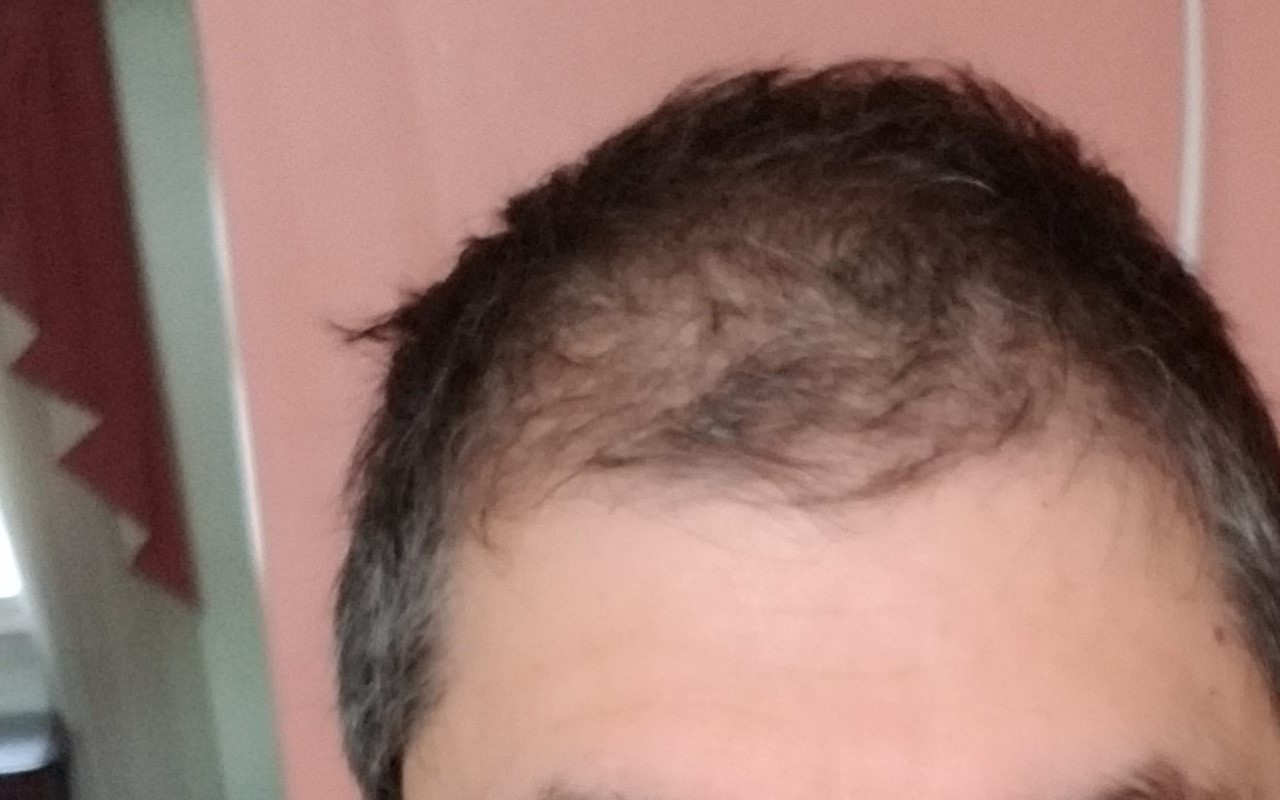
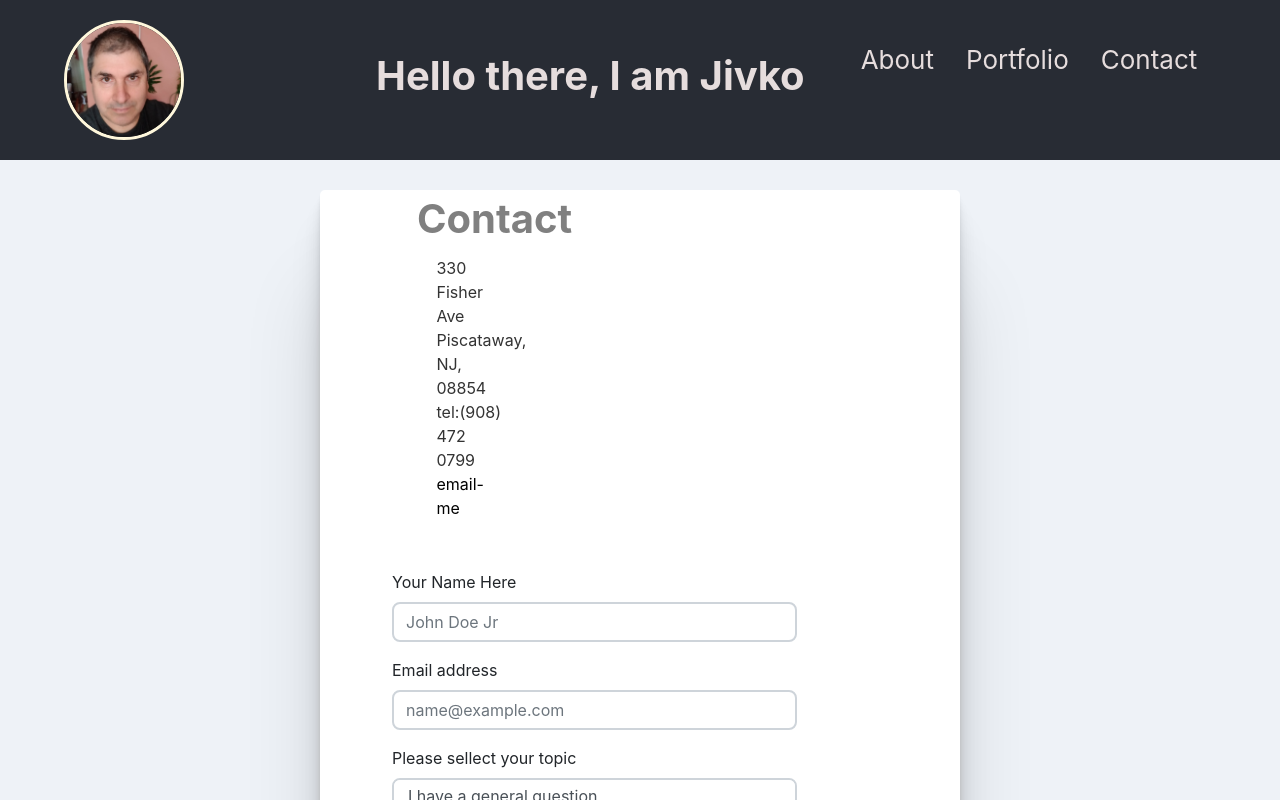
Before and after one commit to zhim57/react-portfolio, a React (Create React App) app: page /#/contact in a window 1280 px wide. Shown: the top 800 px of the page. Built offline with nearby package versions, Linux system fonts and the light colour scheme.

Commit message:
fixed image paths

```diff
--- a/src/cardinfos.js
+++ b/src/cardinfos.js
@@ -6,7 +6,7 @@ const cardinfos =[
         title: "Safe Trails",
         linkPro: "https://zhim57.github.io/safe-trails/",
         linkDep: "https://github.com/zhim57/safe-trails",
-        pic:"assets/images/Capture2i.JPG",
+        pic:"/react-portfolio/assets/images/Capture2i.JPG",
         linkProText: "link to project 1",
         description: "This is our first projects. We are group of four Rutgers Bootcamp Students. our Idea was to bring and easy to use app where prople can see the weather forecast for the next five days , for a given city. then to use the integrated API and find bike trails or hiking trails in a given radius of that city.",
 
@@ -16,7 +16,7 @@ const cardinfos =[
         title: "Daily Work Planner",
         linkPro: "https://zhim57.github.io/daily-planner",
         linkDep: "https://github.com/zhim57/daily-planner",
-        pic:"assets/images/planner1i.jpg",
+        pic:"/react-portfolio/assets/images/planner1i.jpg",
         linkProText: "Link to the Daily Planner App",
         description: 'the daily planner is a simple app, where the client can save a "to do" list for each hour of  a working day. The current date is shown on the top by the moment.js function, the text fields change their color during the day according to the time on the machine. The passed items are with a grey background, the current items are with a red background, and the future fields are green in color. The saving and retrieval of information is done in the local storrage.',
     },
@@ -26,7 +26,7 @@ const cardinfos =[
         title: "Weather Dashboard",
         linkPro: "https://zhim57.github.io/weather-dashboard",
         linkDep: "https://github.com/zhim57/weather-dashboard",
-        pic:"assets/images/weather_dashboardi.jpg",
+        pic:"/react-portfolio/assets/images/weather_dashboardi.jpg",
         linkProText: "link to The Weather dashboard",
         description: "The weather dashboard is a simple app which integrates the openweather API. the APi can return the current day weather forecast for the given city. Together with that it also returns the longitude and latitude of the city. Another api request can be made using the geo coordinates, and the available responses are for several days, a month etc. This gives a lot of flexibility for the second or thisrd APLI requests. In my case I set it for a five day weather forecast. This feature gives the API posibility to be used in other applications too , for easy conversion of city name to longitude and lattitude coordinates of that sity . We used that in our project 'safe-trails.'"
     },
@@ -35,7 +35,7 @@ const cardinfos =[
         title: "Eat Da Burger!",
         linkPro: "https://github.com/zhim57/Eat-Da-Burger",
         linkDep: "https://afternoon-wildwood-19991.herokuapp.com/",
-        pic:"assets/images/Fig1i.JPG",
+        pic:"/react-portfolio/assets/images/Fig1i.JPG",
         linkProText: "Link to the github repository",
         description: "This is a simple app which integrates simple MySQL database with express handlebars. I tried to solve the problem of enjoying a good burger which most often is conflicting with the healthy way of food combining, ayurvedic food and dosha types etc. At the end decided that it should be a personal choice and let the customers decide what to be the available ingredients and prices. Which luckily coincides with the American spirit of Freedom and independence. Since the 21st century bears the promise of intergalactic travel and possible alien visitors I decided to become a pioneer in the field and introduced the new non-human line of tasty burgers for these future visitors. Which should help my nutritional enterprise corner the market niche of feeding the aliens."
     },
@@ -45,7 +45,7 @@ const cardinfos =[
         title: "Stellar Sonic",
         linkPro: "https://github.com/AndreG303/Stellar-Sonic",
         linkDep: "https://dry-shelf-60979.herokuapp.com/",
-        pic:"assets/images/ss-shoutbox-screenshoti.jpg",
+        pic:"/react-portfolio/assets/images/ss-shoutbox-screenshoti.jpg",
         linkProText: "Link to the github repository",
         description: "I am happy to be a part of this amazing team of four full stack web developers in the making! We decided to create an app for music lovers where they can go and meet similar minded people, listen to music communicate with each other exchange opinions and recommendations on the playlists. One of the main features is visualization of the genres in a user’s playlist by a D3rendering of a 'bubble chart' Shazam song search, YouTube play , profile pictures, chat box are some of the great features of our app. Welcome to the Universe of music, strap yourselves for the intergalactic musical experience of a new dimension!"
     },
@@ -55,7 +55,7 @@ const cardinfos =[
         title: "node.js team-viewer",
         linkPro: "https://github.com/zhim57/team-viewer",
         linkDep: "https://youtu.be/weHof_czSDo",
-        pic:"assets/images/TEAM-VIEWER1i.JPG",
+        pic:"/react-portfolio/assets/images/TEAM-VIEWER1i.JPG",
         linkProText: "Link to the github repository",
         description: "This is an aplication for work with three mysql data tables in order to provide easy access to different operations. Viewing employees , roles and departments ,editting them (ADD, Update,Delete), getting a department utilized budget etc. It is suitable for any organisation as a tool to comprehend and undertand the structure and see actual departments , roles and employees."
     }
--- a/src/components/Avatar.js
+++ b/src/components/Avatar.js
@@ -1,4 +1,5 @@
 import React from 'react';
+import './card.css';
 
 
 function Avatar (props) {
--- a/src/components/Navbar.js
+++ b/src/components/Navbar.js
@@ -1,8 +1,9 @@
 import React from 'react';
 import Avatar from'./Avatar';
-import Contacts from './Contacts';
+// import Contacts from './Contacts';
 import { Link } from 'react-router-dom';
-import '../pages/style.css'
+import './card.css'
+
 
 function Navbar () {
 
@@ -10,7 +11,7 @@ function Navbar () {
    return (
       <div className="fixed-top App " >
       <header className="light navbar-bottom">
-      <Avatar   img="assets/images/jivko4a.jpg" >
+      <Avatar   img="/react-portfolio/assets/images/jivko4a.jpg" >
       </Avatar>
 
        <h1>Hello there, I am Jivko</h1>
--- a/src/components/card.css
+++ b/src/components/card.css
@@ -172,3 +172,259 @@ footer{
     background: radial-gradient(#fdf5df, #252525);
     background-repeat: no-repeat;
   }
+  .circle-img {
+    width: 120px;
+    height: 120px;
+    border-radius: 50%;
+    border-style: solid;
+    border-width: medium;
+    border-color: cornsilk;
+    margin-right: 15%;
+    margin-left :5%;
+  }
+  .contacts {
+    margin-left: 15%;
+    margin-right: 5%;
+    color: white;
+    font-size: 1rem;
+    padding: 5px;
+  }
+/* body{
+    background: blue;
+} */
+.navbar1{
+    margin-left: 30px;
+    margin-right: 30px;
+    font-size: 20px;
+    color:white;
+    display:inline-flex;
+    float:right;
+}
+.nav1{
+
+    float: right;
+    font-size: 20px;
+    float:right;
+    color:rgb(205, 226, 14);
+
+}
+.fullName{
+
+    float: right;
+    font-weight: bold;
+    float:right;
+    color:white
+
+}
+/* .card-img-overlay{
+color:white;
+} */
+
+.card{
+    margin: 20px;
+    width: 400px;
+    height: 500px;
+    color: teal;
+
+
+}
+/* .card-text{
+    color: teal;
+}
+.card-title{
+    text-align: center;
+font-size: 30px;
+font-weight: bold;
+    color:white;
+    background: local;
+
+
+}*/
+
+.contacts{
+/* padding:25px;
+margin:25px; */
+color:gray;
+font-size: 20px;
+list-style-type: none;
+
+
+}
+
+.links-nav
+ {
+  background-color: #282c34;
+  min-height: 10vh;
+  display: flex;
+  flex-direction: left;
+  align-items: center;
+  font-size: calc(10px + 2vmin);
+  color: rgb(230, 221, 221);
+  list-style-type: none;
+  /* background: radial-gradient(#fdf5df, #252525);
+  background-repeat: no-repeat; */
+}
+.contacts-btn{
+    color:black;
+}
+.card-image-ja{
+    width:100%;
+
+}
+
+#h1{
+    float:left;
+    font-size: 46px;
+    color: black;
+    padding: 30px;
+}
+.box1{
+    float:right;
+    width: 50%;
+    padding: 30px;
+    margin: 10px;
+    margin-top: 130px;
+    border: gray 1px;
+    background: gray;
+}
+footer{
+    clear: both;
+    padding: 30px;
+    color:white;
+    background: #333;
+    text-align: center;
+}
+.box {
+    box-shadow: 0 2.8px 2.2px rgba(0, 0, 0, 0.034), 0 6.7px 5.3px rgba(0, 0, 0, 0.048), 0 12.5px 10px rgba(0, 0, 0, 0.06), 0 22.3px 17.9px rgba(0, 0, 0, 0.072), 0 41.8px 33.4px rgba(0, 0, 0, 0.086), 0 100px 80px rgba(0, 0, 0, 0.12);
+    min-height: 200px;
+    width: 50vw;
+    margin: 100px auto;
+    background: white;
+    border-radius: 5px;
+  }
+  .contactJ li{
+      color: #333;
+      font-size: medium;
+
+  }
+
+  body {
+    background: #EEF2F7;
+  }
+  .imgJ{
+      padding: 0;
+      width:160px;
+      margin:10px;
+      float: left;
+
+
+
+
+  }
+  .niceText{
+      text-align: justify;
+      max-height: 950px;
+      padding : 30px;
+
+
+
+        font-size: calc( 10px + (22 - 12) * ((100vw - 300px) / (1600 - 300)));
+
+  }
+  .card{
+    margin: 20px;
+    width: 400px;
+    height: 500px;
+    color: teal;
+
+
+}
+.first-row{
+    margin-top: 200px;
+}
+.card2{
+    margin: 20px !important;
+    box-shadow: 0 2.8px 2.2px rgba(0, 0, 0, 0.034), 0 6.7px 5.3px rgba(0, 0, 0, 0.048), 0 12.5px 10px rgba(0, 0, 0, 0.06), 0 22.3px 17.9px rgba(0, 0, 0, 0.072), 0 41.8px 33.4px rgba(0, 0, 0, 0.086), 0 100px 80px rgba(0, 0, 0, 0.12) !important;
+}
+.card2 .card-image :hover{
+
+    opacity:50%;
+}
+.github{
+    background: black;
+    color:gray;
+}
+.pdf{
+    background:red;
+    color:white;
+}
+.App {
+    text-align: center;
+  }
+
+  .App-logo {
+    height: 40vmin;
+    pointer-events: none;
+  }
+
+  @media (prefers-reduced-motion: no-preference) {
+    .App-logo {
+      animation: App-logo-spin infinite 20s linear;
+    }
+  }
+
+  .light
+   {
+    background-color: #282c34;
+    min-height: 20vh;
+    display: flex;
+    flex-direction: left;
+    align-items: center;
+    font-size: calc(10px + 2vmin);
+    color: rgb(230, 221, 221);
+    /* background: radial-gradient(#fdf5df, #252525);
+    background-repeat: no-repeat; */
+  }
+
+  .App-link {
+    color: #61dafb;
+  }
+
+  @keyframes App-logo-spin {
+    from {
+      transform: rotate(0deg);
+    }
+    to {
+      transform: rotate(360deg);
+    }
+  }
+  .circle-img {
+    width: 120px;
+    height: 120px;
+    border-radius: 50%;
+    border-style: solid;
+    border-width: medium;
+    border-color: cornsilk;
+    margin-right: 15%;
+    margin-left :5%;
+  }
+  .contacts {
+    margin-left: 15%;
+    margin-right: 5%;
+    color: white;
+    font-size: 1rem;
+    padding: 5px;
+  }
+  .card-title,
+  .link-ja{
+    padding-top: 5%;
+    padding-left:5%;
+    /* background-color: lightgray; */
+    min-height: 5vh;
+    display: flex;
+    align-content: center;
+    flex-direction: left;
+    margin-top: 10px;
+    font-size: calc(10px + 0.5vmin);
+    color: rgb(53, 51, 51);
+  }
--- a/src/pages/home.js
+++ b/src/pages/home.js
@@ -14,7 +14,7 @@ function Home() {
             <div className="container">
                 <div className="row">
                     {/* <!-- main paragraph with the ebeded immage --> */}
-                    <p className="niceText "><img width="160" src="assets/images/jivko4a.jpg" alt=" responsive image pic jivko  3"
+                    <p className="niceText "><img width="160" src="/react-portfolio/assets/images/jivko4a.jpg" alt=" responsive image pic jivko  3"
                             className="img-fluid box imgJ"/>
                         I love life and computers and would like to help people achieve a better and
                         fuller life with the help of
@@ -36,7 +36,7 @@ function Home() {
                         and strong social bonds.
                         <a className="btn btn-primary" href="https://www.linkedin.com/in/jivko-atanassov-542b4112/" target="blank" role="button">linkedin</a>
                         <a className="btn btn-primary github" href="https://github.com/zhim57" target="blank" role="button">github</a>
-                        <a href="../../public/cv2020-jivko.pdf" className="btn btn-dark">RESUME</a>
+                        <a href="/react-portfolio/cv2020-jivko.pdf" className="btn btn-dark">RESUME</a>
                     </p>
                 </div>
             </div>
```
